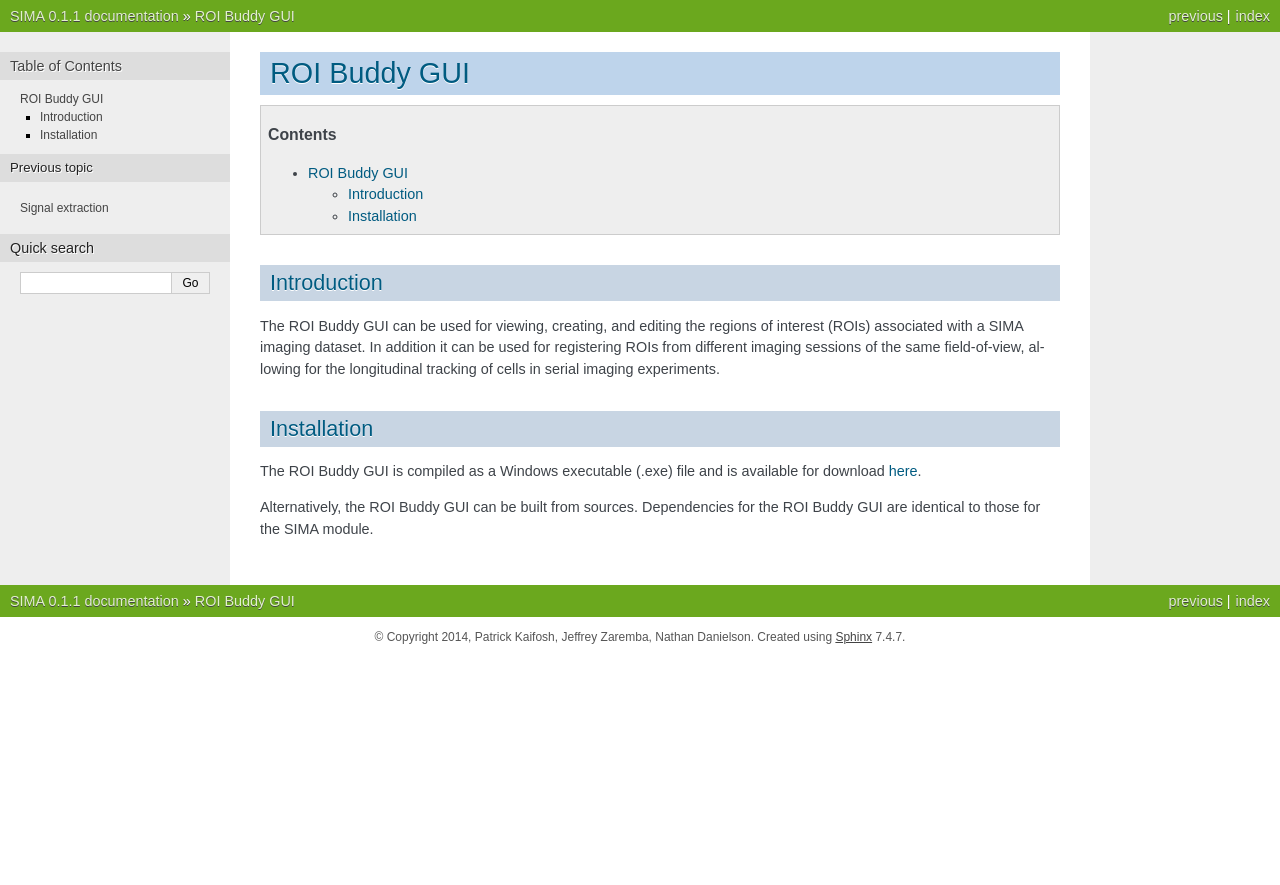
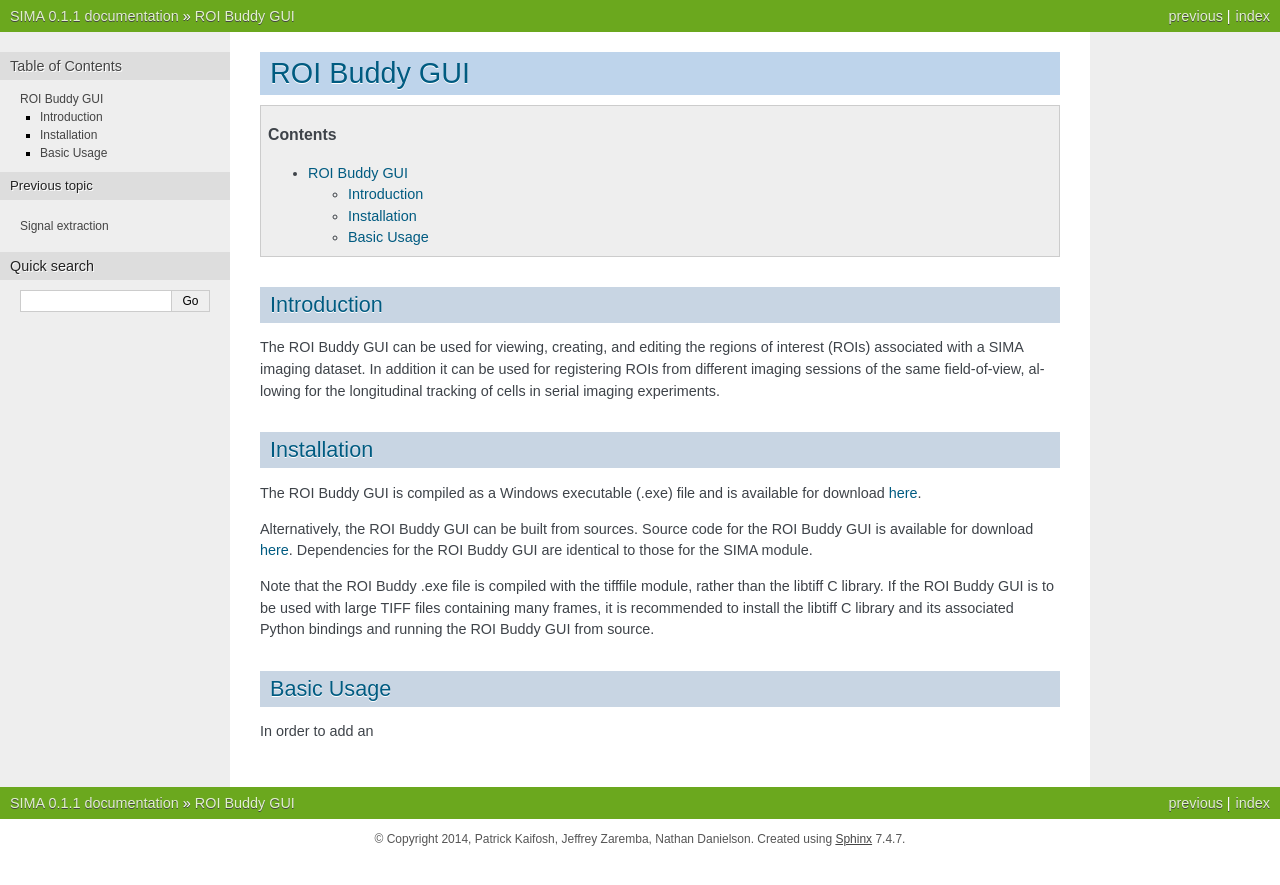
Before and after one commit to losonczylab/sima, a Sphinx documentation site: the page built from doc/source/roi_buddy.rst, in a window 1280 px wide. Shown: the top 885 px of the page. Built offline with Sphinx 7.4.7, drawn with Linux system fonts in a browser that asks for light colours; pages that are not in the unit, such as notebooks, are missing from menus.

Commit message:
work on UI docs

```diff
--- a/doc/source/index.rst
+++ b/doc/source/index.rst
@@ -17,6 +17,7 @@
    install
    api/index
    examples
+   credits
    roi_buddy
 
 
--- a/doc/source/roi_buddy.rst
+++ b/doc/source/roi_buddy.rst
@@ -19,5 +19,17 @@
 available for download `here
 <ftp://losonczylab.org/ROI_Buddy.zip>`_.
 
-Alternatively, the ROI Buddy GUI can be built from sources.  Dependencies for
-the ROI Buddy GUI are identical to those for the SIMA module.
+Alternatively, the ROI Buddy GUI can be built from sources.  Source code for
+the ROI Buddy GUI is available for download `here
+<ftp://losonczylab.org/ROI_Buddy_Source.zip>`_. Dependencies for the ROI Buddy
+GUI are identical to those for the SIMA module.
+
+Note that the ROI Buddy .exe file is compiled with the tifffile module, rather than
+the libtiff C library.  If the ROI Buddy GUI is to be used with large TIFF files
+containing many frames, it is recommended to install the libtiff C library and
+its associated Python bindings and running the ROI Buddy GUI from source.
+
+
+Basic Usage
+===========
+In order to add an
```
